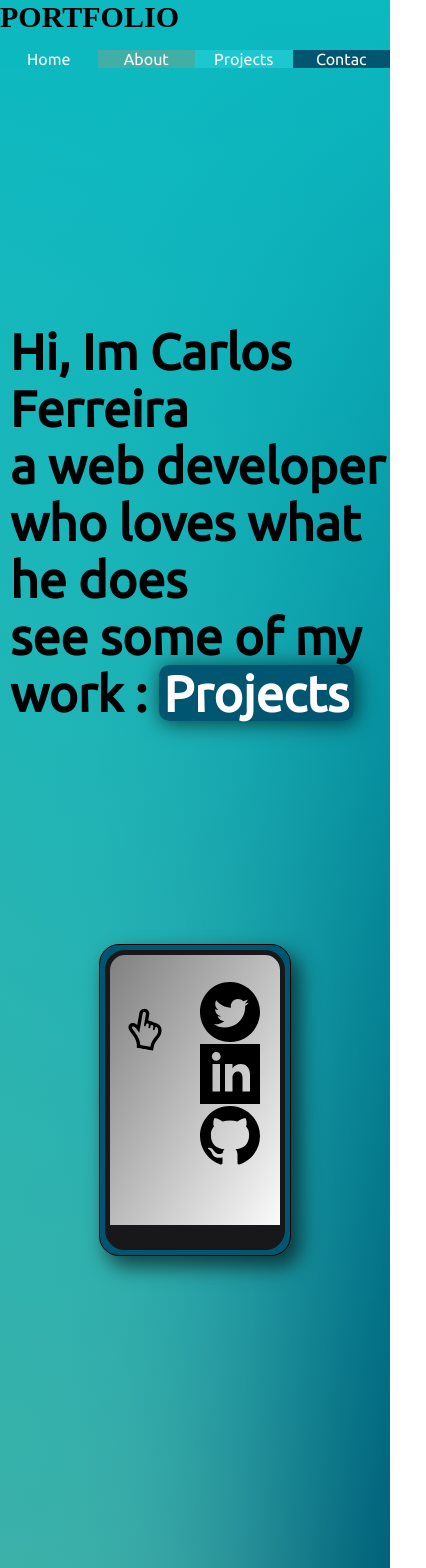
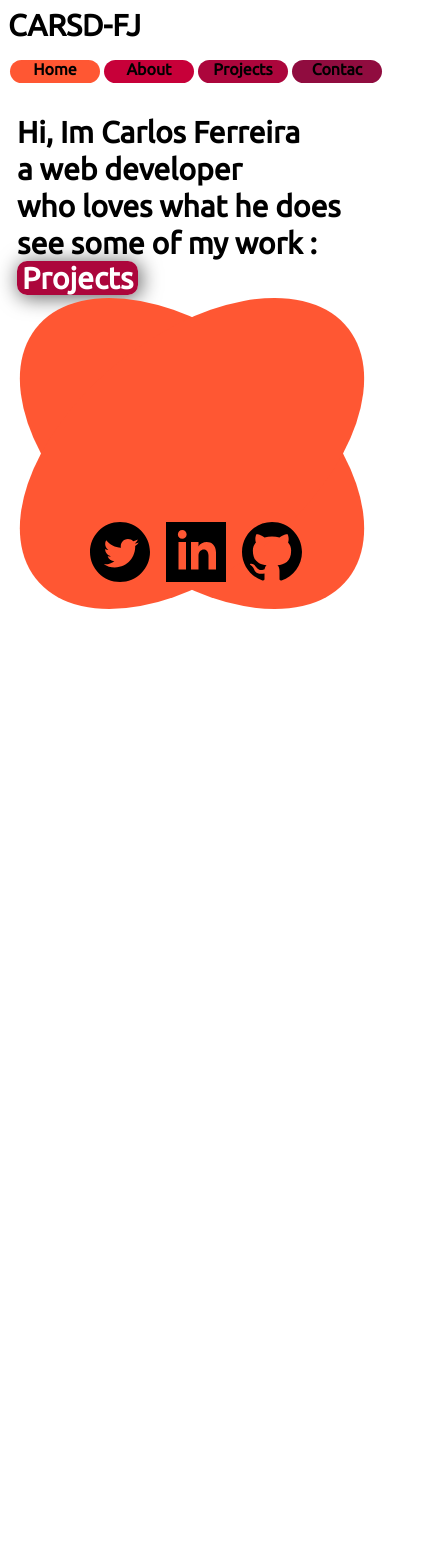
Before and after one commit to Carlos-Carsdfj/personal-potFolio, a Next.js app: page / in a window 390 px wide. Shown: the top 1568 px of the page, 426 px wide, since content can reach past the window. After the commit the page ends 844 px from the top, so only its background shows below. Built offline with nearby package versions, Linux system fonts and the light colour scheme.

Commit message:
fixing the design

```diff
--- a/components/ContenInfo/ContenInfo.module.css
+++ b/components/ContenInfo/ContenInfo.module.css
@@ -1,14 +1,21 @@
 .contentInfo p{
     margin-left: 10px;
   }
-  .contentInfo a{
+  .projectsNav{
     box-shadow:   2px 2px 20px 1px  rgba(0, 0, 0, 0.6);
 
-    background: var(--quaternary-color);
+    background: var(--tertiary-color);
     border-radius: 10px;
     padding:  0 5px;
   }
+  .projectsNav:active{
+    color:black;
 
+  }
+
+  .projectsNav:hover{
+    opacity: 0.8;
+  }
   .contentInfo{
 
     font-size: 50px;
@@ -39,6 +46,11 @@
   @media all and (max-width: 800px){
 
     .contentInfo{
-        font-size: 50px;
+      display: block;
+        font-size: 30px;
+        padding: 0px;
+        height: 300px;
     }
+
+
   }
--- a/components/ContenInfo/index.js
+++ b/components/ContenInfo/index.js
@@ -1,6 +1,6 @@
 
 import styles from './ContenInfo.module.css'
-
+import Link from 'next/link'
 const textDefault = ['do you should', 'put something', 'here for show right?']
 
 export default function ContenInfo({textInLiner = textDefault }){
@@ -9,7 +9,8 @@ export default function ContenInfo({textInLiner = textDefault }){
     return(<>
              <div className={styles.contentInfo}>
                 {textInLiner.map((text, index)=><p key={index}>{text}</p>)}
-                <p>   see some of my work :  <a href="" className="projects-nav">Projects</a> </p>
+                <p>   see some of my work : <Link href="/"><a className={styles.projectsNav}>Projects</a></Link></p>
+
 
 
             </div>
--- a/components/HeadComponent/index.js
+++ /dev/null
@@ -1,22 +0,0 @@
-
-import Head from 'next/head'
-
-
-export default  function HeadCopmponent(){
-
-
-
-
-    return(<>
-         <Head>
-
-            <title>Carlos|portfolio</title>
-            <link rel="icon" href="/myIcon.svg" />
-            <link rel="preconnect" href="https://fonts.gstatic.com"></link>
-            <link href="https://fonts.googleapis.com/css2?family=Ubuntu:wght@300;400&display=swap" rel="stylesheet"></link>
-            <meta name='viewport' content='width=device-width, initial-scale=1'></meta>
-        </Head>
-
-
-    </>)
-}
--- a/components/Header/Header.module.css
+++ b/components/Header/Header.module.css
@@ -5,10 +5,11 @@
  .titleItem{
     flex: 1 1 50px;
     padding-right: 10px;
-    font-family:'Muli';
+
     font-weight:900;
     font-size: 30px;
  }
+
 
  .conNav{
     flex: 1 1 50px;
@@ -21,7 +22,7 @@
     flex-direction: row;
     flex: 1 1 50px;
     list-style: none;
-    justify-content: stretch;
+
 
 }
 .listNav li:first-child{
@@ -42,21 +43,41 @@
 
  .itemList{
     padding: 0px;
+    padding-bottom:5px ;
     flex: 1 1 50px;
-    margin:0px;
+    margin:0 2px;
     text-align: center;
     cursor: pointer;
+    border-bottom-right-radius: 20px;
+    border-bottom-left-radius: 20px;
 
    }
+   .itemList a{
+      color:black;
+      font-weight: 900;
+   }
+   .itemList a:hover{
+      color:white;
+      font-weight: 900;
+   }
    .itemList:active{
-      box-shadow:  inset -8px -10px 20px 1px  rgba(0, 0, 0, 0.6);
-      border-radius: 2px;
+      box-shadow:  inset -1px -1px 20px 1px  rgba(0, 0, 0, 0.6);
+
    }
+
 
 
  .containerHeader{
    display: flex;
    flex-flow: row wrap;
+}
+
+.headerDiv{
+
+   display: absolute;
+
+   margin-top:0;
+   width: 100%;
 }
 
 
@@ -68,6 +89,11 @@
        flex-flow: column wrap;
    }
 
+   .itemList{
 
+      border-top-right-radius: 20px;
+      border-top-left-radius: 20px;
+
+     }
 
 }
--- a/components/Header/index.js
+++ b/components/Header/index.js
@@ -1,46 +1,31 @@
 import Link from 'next/link'
 import styles from './Header.module.css'
 
-export default function HeaderWhitMenu({toHome ="/", toProject="", toContac="", toAbout="", primary}){
+export default function HeaderWhitMenu({toHome ="/", toProject="", toContac="", toAbout=""}){
 
-    const handlerEnterHome=()=>{
-        primary({primary :'#0cb9c1',secondary:'#41afa5',tertiary:'#1cc7d0',quaternary:'#005670'})
-
-    }
-
-    const handlerlEnterAbout=()=>{
-        primary({primary :'#ABDAFC',secondary:'#ACACDE',tertiary:'#C490D1',quaternary:'#B8336A'})
-    }
-    const handlerEnterProject=()=>{
-        primary({primary :'#f9c74f',secondary:'#f8961e',tertiary:'#f3722c',quaternary:'#f94144'})
-    }
-    const handlerEnterContac=()=>{
-        primary({primary :'#FF5733',secondary:'#C70039',tertiary:'#900C3F',quaternary:'#581845'})
-    }
 
 
 
     return (<>
-            <div className={styles.containerHeader}>
 
-                <h2 className={styles.titleItem}>  PORTFOLIO </h2>
+            <div className={styles.headerDiv}>
+                <div className={styles.containerHeader}>
+
+                    <h2 className={styles.titleItem}>  CARSD-FJ </h2>
 
 
-                <nav className={styles.conNav}>
-                    <ul className={styles.listNav}>
-                    <Link href={toHome} className={styles.linkNav}><li className={styles.itemList} onMouseEnter={handlerEnterHome} ><a>Home</a></li></Link>
-                    <Link href={toAbout} className={styles.linkNav}><li className={styles.itemList} onMouseEnter={handlerlEnterAbout}><a>About</a></li></Link>
-                    <Link href={toProject} className={styles.linkNav}><li className={styles.itemList} onMouseEnter={handlerEnterProject}><a>Projects</a></li></Link>
-                    <Link href={toContac} className={styles.linkNav}><li className={styles.itemList} onMouseEnter={handlerEnterContac}><a>Contac</a></li></Link>
-                    </ul>
-                </nav>
+                    <nav className={styles.conNav}>
+                        <ul className={styles.listNav}>
+                        <Link href={toHome} className={styles.linkNav}><li className={styles.itemList}  ><a>Home</a> </li></Link>
+                        <Link href={toAbout} className={styles.linkNav}><li className={styles.itemList} ><a>About</a></li></Link>
+                        <Link href={toProject} className={styles.linkNav}><li className={styles.itemList} ><a>Projects</a></li></Link>
+                        <Link href={toContac} className={styles.linkNav}><li className={styles.itemList} ><a>Contac</a></li></Link>
 
+                        </ul>
+                    </nav>
+                </div>
 
-
-
-        </div>
-
-
+            </div>
 
     </>)
 }
--- a/components/PhoneFigure/PhoneFigure.module.css
+++ b/components/PhoneFigure/PhoneFigure.module.css
@@ -1,72 +1,129 @@
 .contentFigure{
     align-items: center;
     flex: 1 1 50px;
+    z-index:7;
   }
 
-  .figureFondo{
-    background: var(--quaternary-color) ;
-    width: 180px;
-    height: 300px;
-    border: 1px solid black ;
-    padding: 5px;
-     box-shadow:   8px 10px 20px 1px  rgba(0, 0, 0, 0.6);
-     border-radius: 20px;
+  .contentImage{
+
+
+
   }
 
 
-.figureMenu{
-    width:100%;
-    height: 20px;
-    background: var(--color-border2);
-    border-bottom-left-radius: 10px ;
-    border-bottom-right-radius: 10px ;
+
+
+  .figureCircle{
+    width: 500px;
+    height: 500px;
+    background: #ff5733;
+    position: absolute;
+    z-index:6;
+    border-radius: 50%;
+    transform: skew(-28deg);
+
   }
-
-  .figureDisplayFondo{
-    display: flex;
-    flex-direction: column;
-    justify-content: space-between;
-    flex-wrap: wrap;
-    background: var(--color-display) ;
-    width: 170px;
-    height: 290px;
-    border-radius: 20px;
-    border: 5px solid var(--color-border2) ;
+  .figureCircle2{
+    width: 500px;
+    height: 500px;
+    background: #ff5733;
+    position: absolute;
+    z-index:5;
+    border-radius: 50%;
+    transform: skew(28deg);
 
   }
 
-  .figureSquareContent {
-    width:170px;
-
-    color:var(--color-border2);
-    height:70px;
-    margin-top:20px;
-    margin-left: 10px;
-    margin-right: 10px;
-    }
-    .aElement{
-
-      margin: 5 5px;
-    }
 
 
-.figureSquare {
-    margin: 5px;
-    height:60px;
+
+
+.figureIcons {
+    margin-top: 300px;
+    margin-left:10px;
+    height:30px;
+    width: 80px;
+    z-index:20;
   }
 
 
 
   .figureList {
-    margin-top:0;
-    padding-left:10px;
-    padding-top: 0px;
-    text-align:left;
+
+    display: flex;
+    flex-direction: row;
+    margin: auto;
     list-style:none;
 
   }
 
   .figureList li {
     height: 60px;
-    margin:2px;
+
+    margin: 0 20px;
   }
+  .LinkA:hover{
+
+    opacity: 0.8;
+  }
+
+  .linkA:active{
+
+  }
+  .linkA{
+
+    box-shadow: 5px 2px 20px 1px black;
+  }
+
+  @media all and (max-width: 1140px){
+
+    .figureCircle2{
+      width: 300px;
+      height: 300px;
+
+    }
+    .figureCircle{
+      width: 300px;
+      height: 300px;
+
+    }
+
+
+
+     .figureIcons {
+      margin-top: 170px;
+      margin-left:0px;
+
+    }
+
+    .figureList li {
+      height: 60px;
+
+      margin: 0 10px;
+    }
+
+
+  }
+  @media all and (max-width: 803px){
+
+
+
+    .figureList li {
+
+
+      margin: 0 5px;
+    }
+
+    .contentFigure{
+      height: 200px;
+      width: 370px;
+    }
+
+    .figureIcons {
+      margin-top: 220px;
+      margin-left:2px;
+
+    }
+
+
+  }
--- a/components/PhoneFigure/index.js
+++ b/components/PhoneFigure/index.js
@@ -5,71 +5,24 @@ export default function PhoneFigure({linkGit,linkTwitter, linkIn,}){
 
     return(<>
             <div className={styles.contentFigure}>
-                <div className={styles.figureFondo}>
-                    <div className={styles.figureDisplayFondo}>
-                        <div className={styles.figureSquareContent}>
-                            <div className={styles.figureSquare}>
-                                <p className="pElement"><svg xmlns="http://www.w3.org/2000/svg" width="40" height="40" viewBox="0 0 24 24"><path d="M18.536 7.555c-1.188-.252-4.606-.904-5.536-1.088v-3.512c0-1.629-1.346-2.955-3-2.955s-3 1.326-3 2.955v7.457c-.554-.336-1.188-.621-1.838-.715-1.822-.262-3.162.94-3.162 2.498 0 .805.363 1.613 1.022 2.271 3.972 3.972 5.688 5.125 6.059 9.534h9.919v-1.748c0-5.154 3-6.031 3-10.029 0-2.448-1.061-4.157-3.464-4.668zm.357 8.022c-.821 1.483-1.838 3.319-1.891 6.423h-6.13c-.726-3.82-3.81-6.318-6.436-8.949-.688-.686-.393-1.37.442-1.373 1.263-.006 3.06 1.884 4.122 3.205v-11.928c0-.517.458-.955 1-.955s1 .438 1 .955v6.948c0 .315.256.571.572.571.314 0 .57-.256.57-.571v-.575c0-.534.49-.938 1.014-.833.398.079.686.428.686.833v1.273c0 .315.256.571.571.571s.571-.256.571-.571v-.83c0-.531.487-.932 1.008-.828.396.078.682.424.682.828v1.533c0 .315.256.571.571.571s.571-.256.571-.571v-.912c0-.523.545-.867 1.018-.646.645.305 1.166.932 1.166 2.477 0 1.355-.465 2.193-1.107 3.354z"/></svg></p>
-                                <ul className={styles.figureList}>
-                                    <li><a href={linkTwitter} target="_blank" > <svg xmlns="http://www.w3.org/2000/svg" width="60" height="60" viewBox="0 0 24 24"><path d="M12 0c-6.627 0-12 5.373-12 12s5.373 12 12 12 12-5.373 12-12-5.373-12-12-12zm6.066 9.645c.183 4.04-2.83 8.544-8.164 8.544-1.622 0-3.131-.476-4.402-1.291 1.524.18 3.045-.244 4.252-1.189-1.256-.023-2.317-.854-2.684-1.995.451.086.895.061 1.298-.049-1.381-.278-2.335-1.522-2.304-2.853.388.215.83.344 1.301.359-1.279-.855-1.641-2.544-.889-3.835 1.416 1.738 3.533 2.881 5.92 3.001-.419-1.796.944-3.527 2.799-3.527.825 0 1.572.349 2.096.907.654-.128 1.27-.368 1.824-.697-.215.671-.67 1.233-1.263 1.589.581-.07 1.135-.224 1.649-.453-.384.578-.87 1.084-1.433 1.489z"/></svg></a></li>
-                                    <li><a href={linkIn} target="_blank"><svg xmlns="http://www.w3.org/2000/svg" width="60" height="60"   viewBox="0 0 24 24"><path d="M0 0v24h24v-24h-24zm8 19h-3v-11h3v11zm-1.5-12.268c-.966 0-1.75-.79-1.75-1.764s.784-1.764 1.75-1.764 1.75.79 1.75 1.764-.783 1.764-1.75 1.764zm13.5 12.268h-3v-5.604c0-3.368-4-3.113-4 0v5.604h-3v-11h3v1.765c1.397-2.586 7-2.777 7 2.476v6.759z"/></svg></a>
-                                    </li>
-                                    <li><a href={linkGit} target="_blank"><svg xmlns="http://www.w3.org/2000/svg" width="60" height="60" viewBox="0 0 24 24"><path d="M12 0c-6.626 0-12 5.373-12 12 0 5.302 3.438 9.8 8.207 11.387.599.111.793-.261.793-.577v-2.234c-3.338.726-4.033-1.416-4.033-1.416-.546-1.387-1.333-1.756-1.333-1.756-1.089-.745.083-.729.083-.729 1.205.084 1.839 1.237 1.839 1.237 1.07 1.834 2.807 1.304 3.492.997.107-.775.418-1.305.762-1.604-2.665-.305-5.467-1.334-5.467-5.931 0-1.311.469-2.381 1.236-3.221-.124-.303-.535-1.524.117-3.176 0 0 1.008-.322 3.301 1.23.957-.266 1.983-.399 3.003-.404 1.02.005 2.047.138 3.006.404 2.291-1.552 3.297-1.23 3.297-1.23.653 1.653.242 2.874.118 3.176.77.84 1.235 1.911 1.235 3.221 0 4.609-2.807 5.624-5.479 5.921.43.372.823 1.102.823 2.222v3.293c0 .319.192.694.801.576 4.765-1.589 8.199-6.086 8.199-11.386 0-6.627-5.373-12-12-12z"/></svg></a>
-                                    </li>
-                                </ul>
-                            </div>
 
-                        </div>
-                        <span className={styles.figureMenu}></span>
-                    </div>
+                <div className={styles.figureCircle}></div>
+                <div className={styles.figureCircle2}></div>
+                <div className={styles.figureIcons}>
+                    <ul className={styles.figureList}>
+                        <li><a  className={styles.LinkA} href={linkTwitter} target="_blank" > <svg xmlns="http://www.w3.org/2000/svg" width="60" height="60" viewBox="0 0 24 24"><path d="M12 0c-6.627 0-12 5.373-12 12s5.373 12 12 12 12-5.373 12-12-5.373-12-12-12zm6.066 9.645c.183 4.04-2.83 8.544-8.164 8.544-1.622 0-3.131-.476-4.402-1.291 1.524.18 3.045-.244 4.252-1.189-1.256-.023-2.317-.854-2.684-1.995.451.086.895.061 1.298-.049-1.381-.278-2.335-1.522-2.304-2.853.388.215.83.344 1.301.359-1.279-.855-1.641-2.544-.889-3.835 1.416 1.738 3.533 2.881 5.92 3.001-.419-1.796.944-3.527 2.799-3.527.825 0 1.572.349 2.096.907.654-.128 1.27-.368 1.824-.697-.215.671-.67 1.233-1.263 1.589.581-.07 1.135-.224 1.649-.453-.384.578-.87 1.084-1.433 1.489z"/></svg></a></li>
+                        <li><a className={styles.LinkA} href={linkIn} target="_blank"><svg xmlns="http://www.w3.org/2000/svg" width="60" height="60"   viewBox="0 0 24 24"><path d="M0 0v24h24v-24h-24zm8 19h-3v-11h3v11zm-1.5-12.268c-.966 0-1.75-.79-1.75-1.764s.784-1.764 1.75-1.764 1.75.79 1.75 1.764-.783 1.764-1.75 1.764zm13.5 12.268h-3v-5.604c0-3.368-4-3.113-4 0v5.604h-3v-11h3v1.765c1.397-2.586 7-2.777 7 2.476v6.759z"/></svg></a>
+                        </li>
+                        <li><a className={styles.LinkA} href={linkGit} target="_blank"><svg xmlns="http://www.w3.org/2000/svg" width="60" height="60" viewBox="0 0 24 24"><path d="M12 0c-6.626 0-12 5.373-12 12 0 5.302 3.438 9.8 8.207 11.387.599.111.793-.261.793-.577v-2.234c-3.338.726-4.033-1.416-4.033-1.416-.546-1.387-1.333-1.756-1.333-1.756-1.089-.745.083-.729.083-.729 1.205.084 1.839 1.237 1.839 1.237 1.07 1.834 2.807 1.304 3.492.997.107-.775.418-1.305.762-1.604-2.665-.305-5.467-1.334-5.467-5.931 0-1.311.469-2.381 1.236-3.221-.124-.303-.535-1.524.117-3.176 0 0 1.008-.322 3.301 1.23.957-.266 1.983-.399 3.003-.404 1.02.005 2.047.138 3.006.404 2.291-1.552 3.297-1.23 3.297-1.23.653 1.653.242 2.874.118 3.176.77.84 1.235 1.911 1.235 3.221 0 4.609-2.807 5.624-5.479 5.921.43.372.823 1.102.823 2.222v3.293c0 .319.192.694.801.576 4.765-1.589 8.199-6.086 8.199-11.386 0-6.627-5.373-12-12-12z"/></svg></a>
+                        </li>
+                    </ul>
                 </div>
+                <div classMame={styles.contentImage}>
+
+                </div>
+
             </div>
-            <style global jsx>{`
 
-
-                .pElement {
-                    margin-top: 10px;
-                    display:inline;
-                    height:50px;
-                    animation:6s linear 0s normal none infinite change;
-                    -webkit-animation:6s linear 0s normal none infinite change;
-                    -moz-animation:6s linear 0s normal none infinite change;
-                    -o-animation:6s linear 0s normal none infinite change;
-                }
-
-                .pElement svg{
-                    transform: rotate(10deg);
-
-
-                }
-
-
-                @-webkit-keyframes change {
-                0%   {margin-top:10px;}
-                15%  {margin-top:10px;}
-                25%  {margin-top:70px;}
-                40%  {margin-top:70px;}
-                50%  {margin-top:140px;}
-                65%  {margin-top:140px;}
-                75%  {margin-top:70px;}
-                85%  {margin-top:70px;}
-                100% {margin-top:10;}
-                }
-                @keyframes change {
-                0%   {margin-top:10px;}
-                15%  {margin-top:10px;}
-                25%  {margin-top:70px;}
-                40%  {margin-top:70px;}
-                50%  {margin-top:140px;}
-                65%  {margin-top:140px;}
-                75%  {margin-top:70px;}
-                85%  {margin-top:70px;}
-                100% {margin-top:10;}
-                }
-
-
-
-            `}</style>
     </>)
 
 
--- /dev/null
+++ b/next.config.js
@@ -0,0 +1,5 @@
+module.exports = {
+    future: {
+      webpack5: true,
+    },
+  }
--- a/pages/index.js
+++ b/pages/index.js
@@ -1,9 +1,11 @@
 
-import HeadCopmponent from '../components/HeadComponent'
+
 import HeaderWhitMenu from '../components/Header'
 import ContenInfo from '../components/ContenInfo'
 import PhoneFigure from '../components/PhoneFigure'
 import useBackground from '../hooks/useBackground/useBackground'
+import Head from 'next/head'
+
 import { useEffect } from 'react'
 
 
@@ -25,40 +27,49 @@ export default function Home() {
     quaternaryColor,
     setQuatenaryColor} = useBackground()
 
+//      setPrimaryColor('#0cb9c1')
 
+// setSecondaryColor('#41afa5')
+
+// setTertiaryColor('#1cc7d0')
+
+// setQuatenaryColor('#005670')
+
+// const handlerEnterProject=()=>{
+    //     primary({primary :'#f9c74f',secondary:'#f8961e',tertiary:'#f3722c',quaternary:'#f94144'})
+    // }
+    // const handlerEnterContac=()=>{
+    //     primary({primary :'#FF5733',secondary:'#C70039',tertiary:'#900C3F',quaternary:'#581845'})
+    // }
 
     useEffect(() => {
-      setPrimaryColor('#0cb9c1')
+      setPrimaryColor('#ff5733')
 
-      setSecondaryColor('#41afa5')
+      setSecondaryColor('#c70039')
 
-      setTertiaryColor('#1cc7d0')
+      setTertiaryColor('#ac063c')
 
-      setQuatenaryColor('#005670')
+      setQuatenaryColor('#900c3f')
 
     }, [])
-  const turnColor=({primary,secondary,tertiary,quaternary})=>{
 
-    setPrimaryColor(primary)
-
-
-    setSecondaryColor(secondary)
-
-    setTertiaryColor(tertiary)
-
-    setQuatenaryColor(quaternary)
-
-  }
 
 
 
 
   return (
     <>
-      <HeadCopmponent></HeadCopmponent>
+    <Head>
+        <title>Carlos|portfolio</title>
+        <link rel="icon" href="/myIcon.svg" />
+        <link rel="preconnect" href="https://fonts.gstatic.com"></link>
+        <link href="https://fonts.googleapis.com/css2?family=Ubuntu:wght@300;400&display=swap" rel="stylesheet"></link>
+        <meta name='viewport' content='width=device-width, initial-scale=1'></meta>
+    </Head>
+
     <body>
         <header>
-            <HeaderWhitMenu primary={turnColor}></HeaderWhitMenu>
+            <HeaderWhitMenu ></HeaderWhitMenu>
         </header>
         <main>
             <div>
@@ -71,6 +82,8 @@ export default function Home() {
 
     <style global jsx>{`
 
+
+
     body{
 
 
@@ -78,13 +91,14 @@ export default function Home() {
 --secondary-color: ${secondaryColor};
 --tertiary-color:   ${tertiaryColor};
 --quaternary-color:  ${quaternaryColor};
+
 --color-border: #d4dbdc;
 --color-display : linear-gradient(120deg, gray, white);
 --color-border2: #181719;
 background:
-   linear-gradient(var(--primary-color), transparent),
+   linear-gradient(var(--color-display), transparent),
    linear-gradient(90deg, var(--secondary-color), transparent),
-   linear-gradient(-90deg, var(--quaternary-color), transparent);
+   linear-gradient(-90deg, var(--color-border2), transparent);
 
    transition: --primary-color 2s linear;
    transition: --secondary-color 2s linear;
--- a/styles/globals.css
+++ b/styles/globals.css
@@ -2,7 +2,7 @@ html,
 
 *{
   margin: 0;
-  padding: 0;
+  padding: 1px 1px;
   /* background: rgb(7, 128, 241) ; */
   font-family: 'Ubuntu', sans-serif;
 }
@@ -24,7 +24,7 @@ main div{
   flex-wrap: wrap;
   justify-content: center;
   height: 100vh;
-  padding:0;
+
 }
 
 
@@ -55,8 +55,8 @@ main div{
   main div{
       justify-content: flex-start;
       flex-direction: column;
-      height: 200vh;
-
+      height: 100%;
+      padding-bottom:10px;
 
   }
 
```
